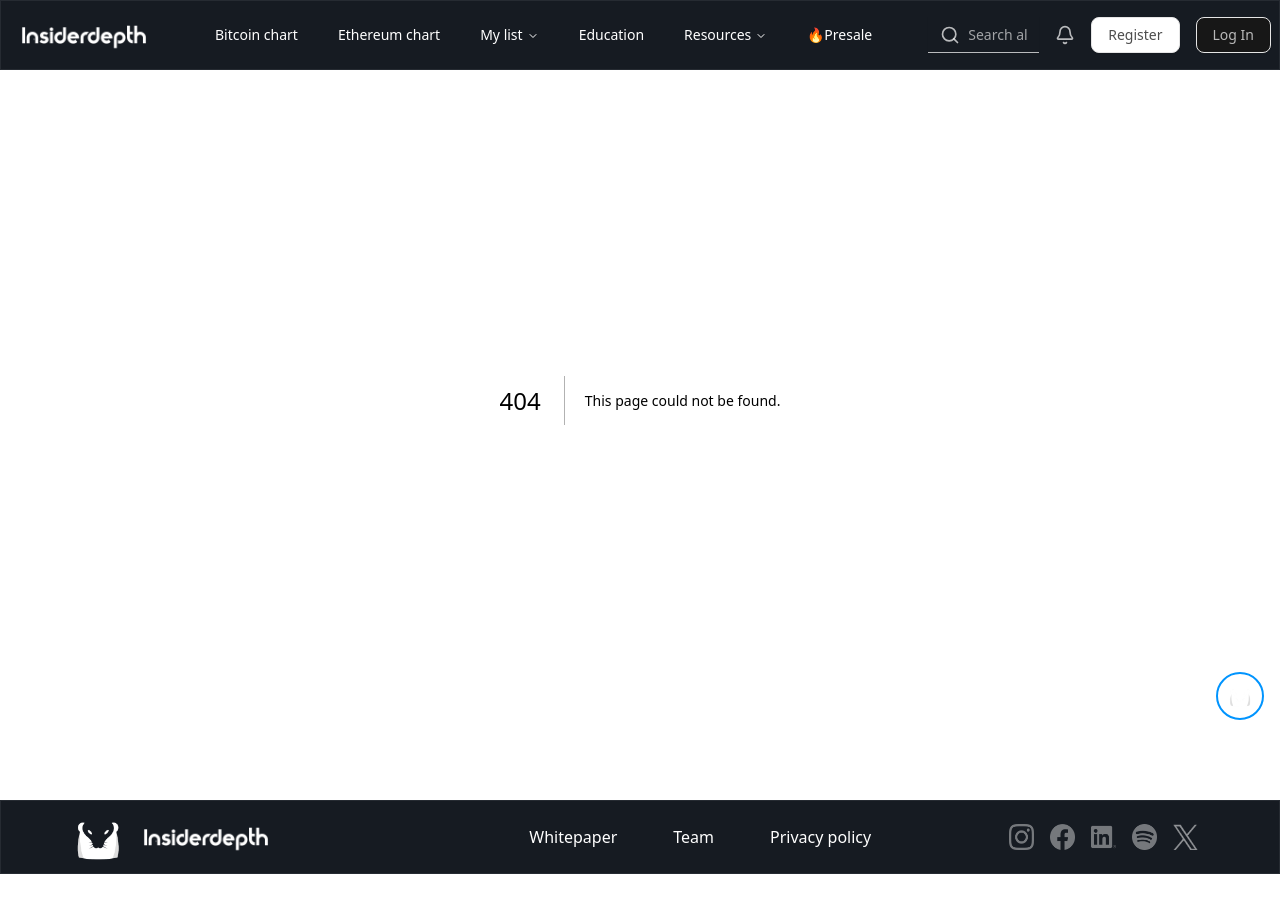
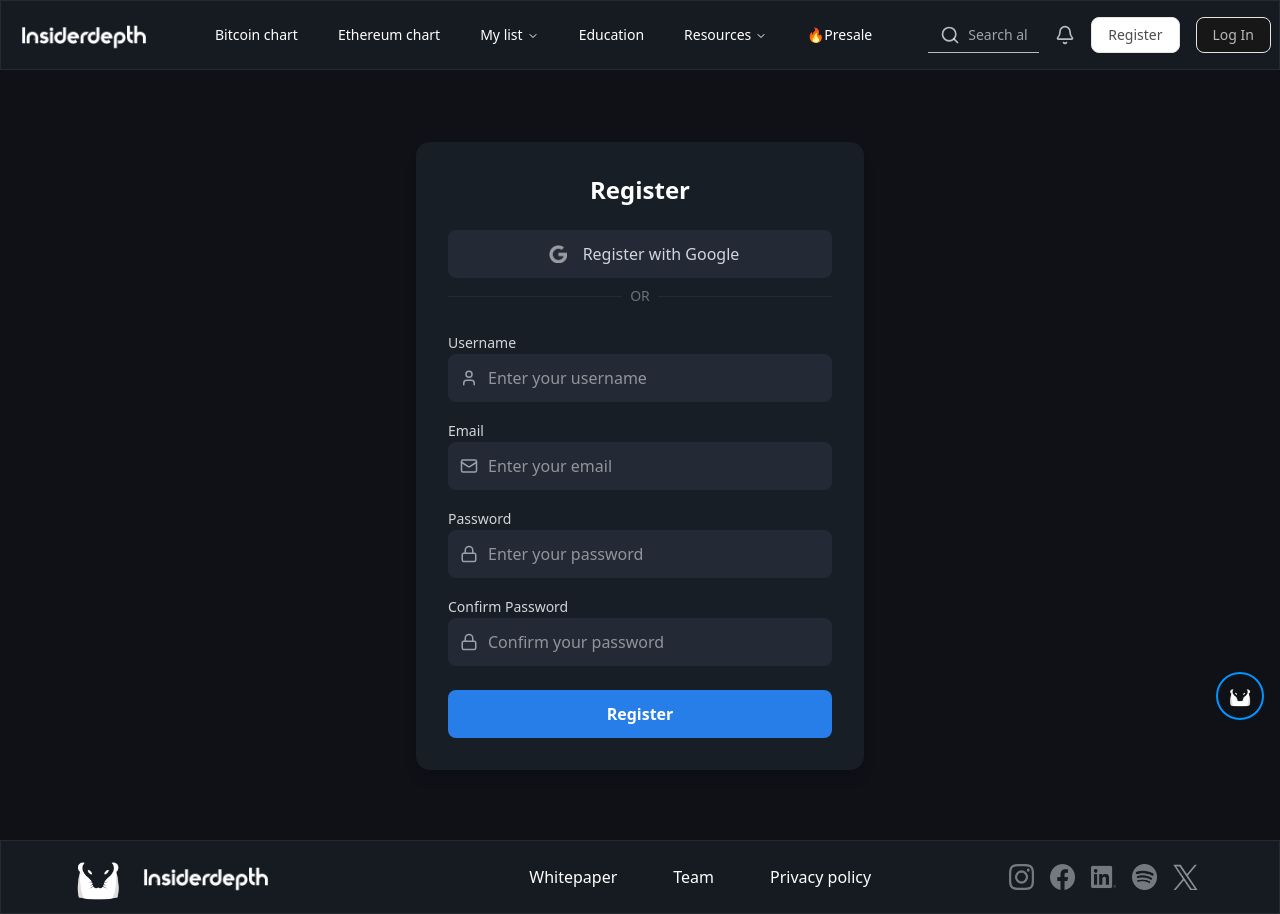
Before and after one commit to Prateek195jain/Insiderdepth, a Next.js app: page /register in a window 1280 px wide. Before the commit this address had no page. Before the commit the page ends 874 px from the top, so only its background shows below. Built offline with nearby package versions, Linux system fonts and the light colour scheme.

Commit message:
add: register page

```diff
--- a/app/layout.tsx
+++ b/app/layout.tsx
@@ -28,14 +28,16 @@ export default function RootLayout({
   return (
     <html lang="en">
       <body
-        className={`${geistSans.variable} ${geistMono.variable} antialiased `}
+        className={`${geistSans.variable} ${geistMono.variable} antialiased bg-[#0F1117] text-white`}
       >
-        <div className="">
+        <div className="min-h-screen flex flex-col">
           <Navbar />
+          <main className="flex-1 flex items-center justify-center">
+            {children}
+          </main>
+          <ChatBotIcon />
+          <Footer />
         </div>
-        {children}
-        <ChatBotIcon />
-        <Footer />
       </body>
     </html>
   );
--- /dev/null
+++ b/app/register/page.tsx
@@ -0,0 +1,12 @@
+import Register from "@/features/register/components/Register";
+import React from "react";
+
+const page = () => {
+  return (
+    <div className="min-h-screen flex items-center justify-center mt-10 w-full">
+      <Register />
+    </div>
+  );
+};
+
+export default page;
--- /dev/null
+++ b/features/register/components/GoogleRegisterButton.tsx
@@ -0,0 +1,21 @@
+import Image from "next/image";
+import React from "react";
+
+export const GoogleRegisterButton = () => (
+  <div>
+    <button
+      className="w-full flex items-center justify-center gap-2 bg-[#232A36] text-gray-300 py-3 rounded-md font-medium text-base mb-2"
+      disabled
+    >
+      <span className="px-2">
+        <Image src="/Google.png" alt="Google-logo" height={18} width={18} />
+      </span>
+      Register with Google
+    </button>
+    <div className="flex items-center gap-2 text-gray-500 text-sm">
+      <div className="flex-1 h-px bg-[#232A36]" />
+      <span>OR</span>
+      <div className="flex-1 h-px bg-[#232A36]" />
+    </div>
+  </div>
+);
--- /dev/null
+++ b/features/register/components/Register.tsx
@@ -0,0 +1,211 @@
+"use client";
+
+import { useForm } from "@tanstack/react-form";
+import { Mail, Lock, User } from "lucide-react";
+
+import React from "react";
+import { GoogleRegisterButton } from "./GoogleRegisterButton";
+
+export default function Register() {
+  const form = useForm({
+    defaultValues: {
+      username: "",
+      email: "",
+      password: "",
+      confirmPassword: "",
+    },
+    onSubmit: async ({ value }) => {
+      alert("Form submitted successfully:\n" + JSON.stringify(value, null, 2));
+      form.reset();
+    },
+  });
+
+  return (
+    <div className=" w-full max-w-md mx-auto bg-[#181E25] rounded-xl shadow-lg p-8 flex flex-col gap-6 mt-8">
+      <h2 className="text-2xl font-semibold text-white text-center">
+        Register
+      </h2>
+
+      <GoogleRegisterButton />
+
+      <form
+        onSubmit={(e) => {
+          e.preventDefault();
+          form.handleSubmit();
+        }}
+        className="flex flex-col gap-4"
+      >
+        <form.Field
+          name="username"
+          validators={{
+            onChange: ({ value }) =>
+              !value.trim()
+                ? "Username is required"
+                : value.length < 3
+                ? "Username must be at least 3 characters"
+                : undefined,
+          }}
+        >
+          {(field) => (
+            <div>
+              <label htmlFor={field.name} className="text-gray-300 text-sm">
+                Username
+              </label>
+              <div className="relative">
+                <span className="absolute left-3 top-1/2 -translate-y-1/2 text-gray-400">
+                  <User size={18} />
+                </span>
+                <input
+                  id={field.name}
+                  name={field.name}
+                  value={field.state.value}
+                  onChange={(e) => field.handleChange(e.target.value)}
+                  onBlur={field.handleBlur}
+                  placeholder="Enter your username"
+                  className="w-full bg-[#232A36] text-white py-3 pl-10 pr-3 rounded-md outline-none focus:ring-2 focus:ring-[#287EE9]"
+                />
+              </div>
+              {field.state.meta.errors?.[0] && (
+                <p className="text-sm text-red-500 mt-1">
+                  {field.state.meta.errors[0]}
+                </p>
+              )}
+            </div>
+          )}
+        </form.Field>
+
+        <form.Field
+          name="email"
+          validators={{
+            onChange: ({ value }) =>
+              !value.trim()
+                ? "Email is required"
+                : !/^[\w-.]+@([\w-]+\.)+[\w-]{2,4}$/.test(value)
+                ? "Invalid email"
+                : undefined,
+          }}
+        >
+          {(field) => (
+            <div>
+              <label htmlFor={field.name} className="text-gray-300 text-sm">
+                Email
+              </label>
+              <div className="relative">
+                <span className="absolute left-3 top-1/2 -translate-y-1/2 text-gray-400">
+                  <Mail size={18} />
+                </span>
+                <input
+                  id={field.name}
+                  name={field.name}
+                  value={field.state.value}
+                  onChange={(e) => field.handleChange(e.target.value)}
+                  onBlur={field.handleBlur}
+                  placeholder="Enter your email"
+                  className="w-full bg-[#232A36] text-white py-3 pl-10 pr-3 rounded-md outline-none focus:ring-2 focus:ring-[#287EE9]"
+                />
+              </div>
+              {field.state.meta.errors?.[0] && (
+                <p className="text-sm text-red-500 mt-1">
+                  {field.state.meta.errors[0]}
+                </p>
+              )}
+            </div>
+          )}
+        </form.Field>
+
+        <form.Field
+          name="password"
+          validators={{
+            onChange: ({ value }) =>
+              !value
+                ? "Password is required"
+                : value.length < 6
+                ? "Password must be at least 6 characters"
+                : undefined,
+          }}
+        >
+          {(field) => (
+            <div>
+              <label htmlFor={field.name} className="text-gray-300 text-sm">
+                Password
+              </label>
+              <div className="relative">
+                <span className="absolute left-3 top-1/2 -translate-y-1/2 text-gray-400">
+                  <Lock size={18} />
+                </span>
+                <input
+                  type="password"
+                  id={field.name}
+                  name={field.name}
+                  value={field.state.value}
+                  onChange={(e) => field.handleChange(e.target.value)}
+                  onBlur={field.handleBlur}
+                  placeholder="Enter your password"
+                  className="w-full bg-[#232A36] text-white py-3 pl-10 pr-3 rounded-md outline-none focus:ring-2 focus:ring-[#287EE9]"
+                />
+              </div>
+              {field.state.meta.errors?.[0] && (
+                <p className="text-sm text-red-500 mt-1">
+                  {field.state.meta.errors[0]}
+                </p>
+              )}
+            </div>
+          )}
+        </form.Field>
+
+        <form.Field
+          name="confirmPassword"
+          validators={{
+            onChange: ({ value }) => {
+              const password = form.getFieldValue("password");
+              if (!value) return "Please confirm your password";
+              if (value !== password) return "Passwords do not match";
+            },
+          }}
+        >
+          {(field) => (
+            <div>
+              <label htmlFor={field.name} className="text-gray-300 text-sm">
+                Confirm Password
+              </label>
+              <div className="relative">
+                <span className="absolute left-3 top-1/2 -translate-y-1/2 text-gray-400">
+                  <Lock size={18} />
+                </span>
+                <input
+                  type="password"
+                  id={field.name}
+                  name={field.name}
+                  value={field.state.value}
+                  onChange={(e) => field.handleChange(e.target.value)}
+                  onBlur={field.handleBlur}
+                  placeholder="Confirm your password"
+                  className="w-full bg-[#232A36] text-white py-3 pl-10 pr-3 rounded-md outline-none focus:ring-2 focus:ring-[#287EE9]"
+                />
+              </div>
+              {field.state.meta.errors?.[0] && (
+                <p className="text-sm text-red-500 mt-1">
+                  {field.state.meta.errors[0]}
+                </p>
+              )}
+            </div>
+          )}
+        </form.Field>
+
+        <form.Subscribe
+          selector={(state) => [state.canSubmit, state.isSubmitting]}
+        >
+          {([canSubmit, isSubmitting]) => (
+            <button
+              type="submit"
+              className="bg-[#287EE9] hover:bg-[#1B4D8C] text-white font-semibold py-3 rounded-md mt-2 transition"
+              disabled={!canSubmit}
+            >
+              {isSubmitting ? "Submitting..." : "Register"}
+            </button>
+          )}
+        </form.Subscribe>
+      </form>
+    </div>
+  );
+}
--- a/package.json
+++ b/package.json
@@ -22,6 +22,7 @@
     "@radix-ui/react-select": "^2.2.5",
     "@radix-ui/react-separator": "^1.1.7",
     "@radix-ui/react-slot": "^1.2.3",
+    "@tanstack/react-form": "^1.12.2",
     "@tanstack/react-table": "^8.21.3",
     "class-variance-authority": "^0.7.1",
     "clsx": "^2.1.1",
```
Also changed, not shown: public/google.png (added), 1 other file (tests, documents, lock files or other folders).
